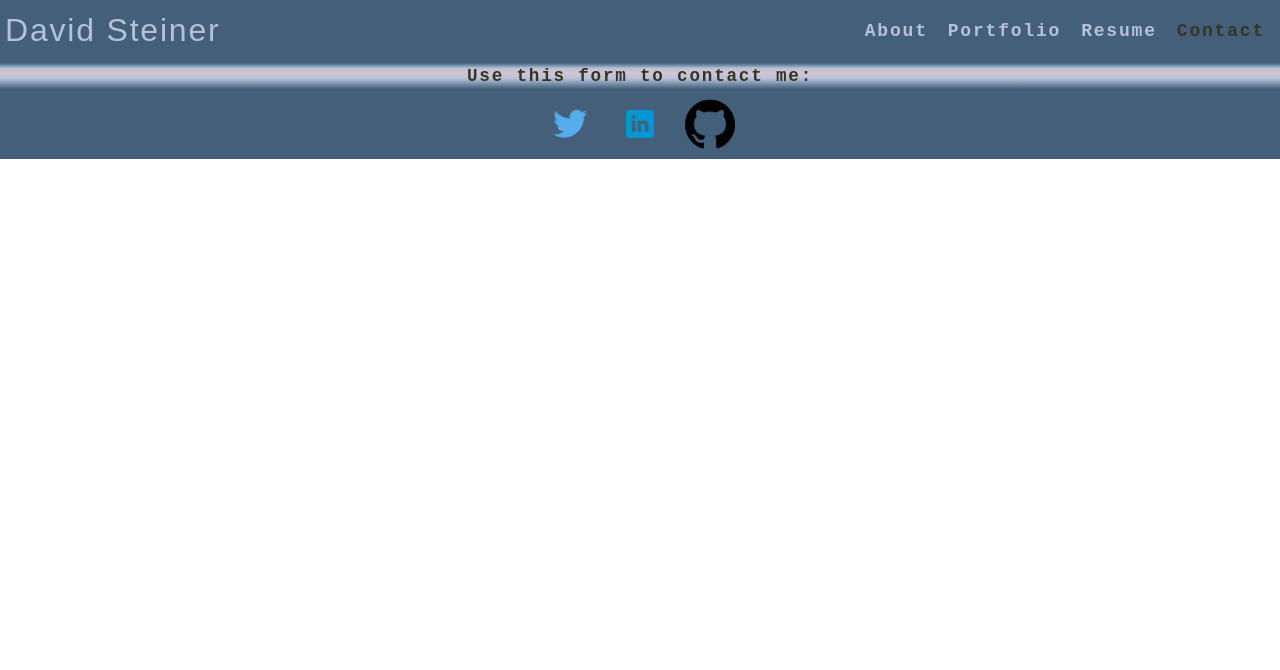
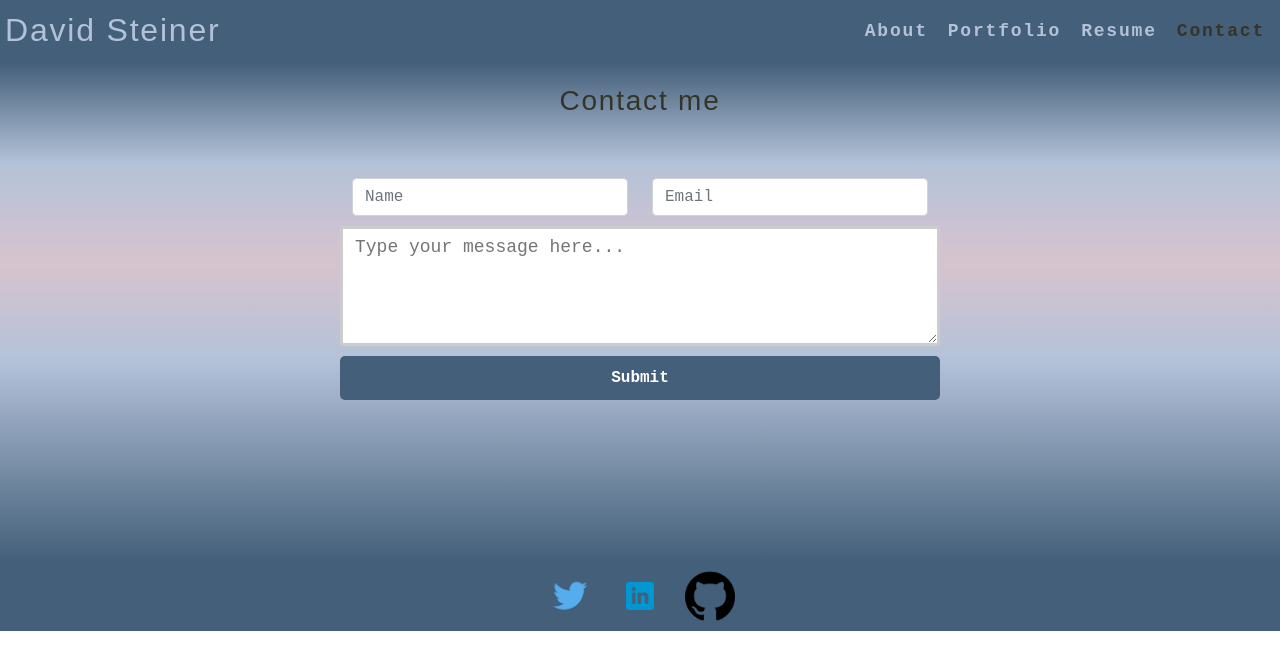
Before and after one commit to spaghettimedic/DS-Portfolio, a React (Create React App) app: page / in a window 1280 px wide. Both pictures are taken after a click on the item "Contact". Shown: the top 670 px of the page. Built offline with nearby package versions, Linux system fonts and the light colour scheme.

Commit message:
finished contact page

```diff
--- a/src/components/Contact/index.js
+++ b/src/components/Contact/index.js
@@ -1,11 +1,61 @@
-import React from 'react';
+import React, { useState } from 'react';
+import { validateEmail } from '../../utils/helpers';
 
 function Contact() {
+  const [formState, setFormState ] = useState({ name: '', email: '', message: '' });
+  const { name, email, message } = formState;
+  const [errorMessage, setErrorMessage] = useState('');
+
+  function handleChange(e) {
+    if (e.target.name === 'email') {
+      const isValid = validateEmail(e.target.value);
+
+      if (!isValid) {
+        setErrorMessage('Your email is invalid.');
+      } else {
+        setErrorMessage('');
+      }
+    } else {
+
+      if (!e.target.value.length) {
+        setErrorMessage(`${e.target.name} is required.`);
+      } else {
+        setErrorMessage('');
+      }
+    }
+
+    if (!errorMessage.length) {
+      setFormState({ ...formState, [e.target.name]: e.target.value });
+    }
+  };
+
+  function handleSubmit(e) {
+    e.preventDefault();
+  };
+
   return (
     <section>
-      <p>Use this form to contact me: </p>
+      <h3>Contact me</h3>
+      <div>
+        <div id="contact-form" className="row form" onSubmit={handleSubmit}>
+          <div className="col">
+            <input type="text" name="name" placeholder="Name" className="form-control" defaultValue={name} onBlur={handleChange} />
+          </div>
+          <div className="col">
+            <input type="email" name="email" placeholder="Email" className="form-control" defaultValue={email} onBlur={handleChange} />
+          </div>
+            <textarea rows="5" name="message" placeholder="Type your message here..." defaultValue={message} onBlur={handleChange} />
+          {errorMessage && (
+            <div>
+              <p className="error-text">{errorMessage}</p>
+            </div>
+          )}
+          <button type="submit">Submit</button>
+        </div>
+      </div>
+      <br/><br/><br/>
     </section>
-  );
+  )
 };
 
 export default Contact;
--- a/src/index.css
+++ b/src/index.css
@@ -124,6 +124,7 @@ header a:hover {
 section {
   margin: 0;
   height: 100%;
+  width: 100%;
   background-image: linear-gradient(180deg, var(--primary) 0%, var(--light) 20%, var(--quaternary) 40%, var(--light) 60%, var(--primary) 100%);
   text-align: center;
 }
@@ -168,16 +169,8 @@ footer {
   5px -5px 10px var(--secondary);
 }
 
-button {
-  font-size: 1rem;
-  text-decoration: none;
-  padding: 0.25rem 1rem;
-  border-radius: .5rem;
-  border: none;
-  outline: none;
-  cursor: pointer;
-  margin: 0 1px;
-  background-color: var(--secondary);
+label {
+  color: var(--secondary);
 }
 
 button:hover {
@@ -201,13 +194,9 @@ span:hover {
   color: var(--secondary);
 }
 
-form {
-  width: 40%;
-}
-
 input {
   font-size: 1rem;
-  padding: 0.25rem;
+  margin: 10px auto;
   border: 1px solid var(--dark);
   outline: none;
   border-radius: 3px;
@@ -253,7 +242,9 @@ textarea {
 	width: 600px;
 	height: 120px;
 	border: 3px solid #cccccc;
+  border-radius: 3px;
 	padding: 5px;
+  margin: 10px auto;
 }
 
 .container {
@@ -276,14 +267,10 @@ textarea {
   justify-content: flex-end;
 }
 
-.mx-1 {
-  margin-right: var(--spacing-one);
-  margin-left: var(--spacing-one);
-}
-
-.mx-2 {
-  margin-right: var(--spacing-two);
-  margin-left: var(--spacing-two);
+.form {
+  width: 50%;
+  padding: 50px 20px;
+  margin: 0 auto;
 }
 
 .my-1 {
@@ -326,13 +313,6 @@ textarea {
   text-align: center;
 }
 
-.img-thumbnail {
-  width: auto;
-  height: 300px;
-  margin-bottom: 50px;
-  cursor: pointer;
-}
-
 button {
 	background: var(--primary);
 	border: 0;
```
